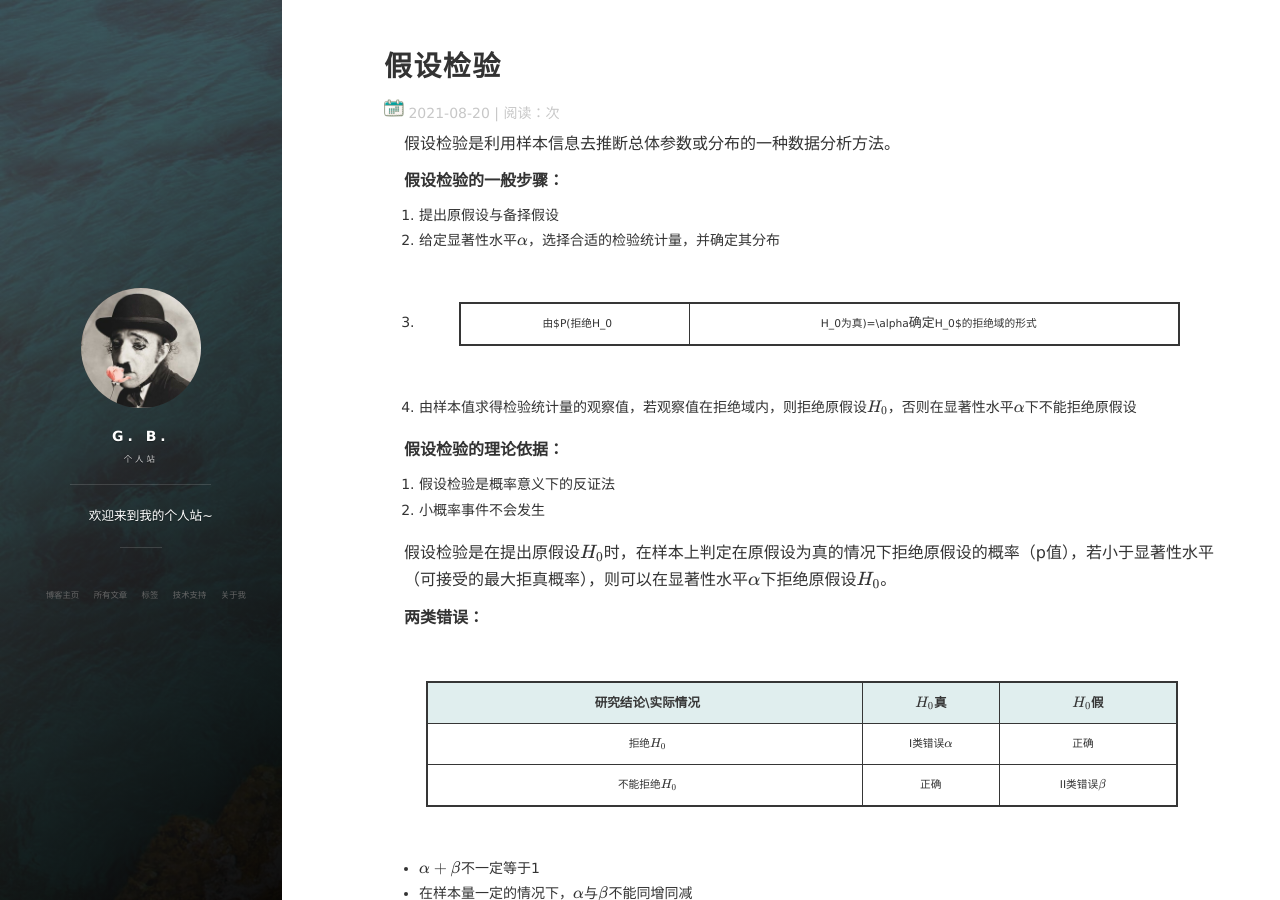
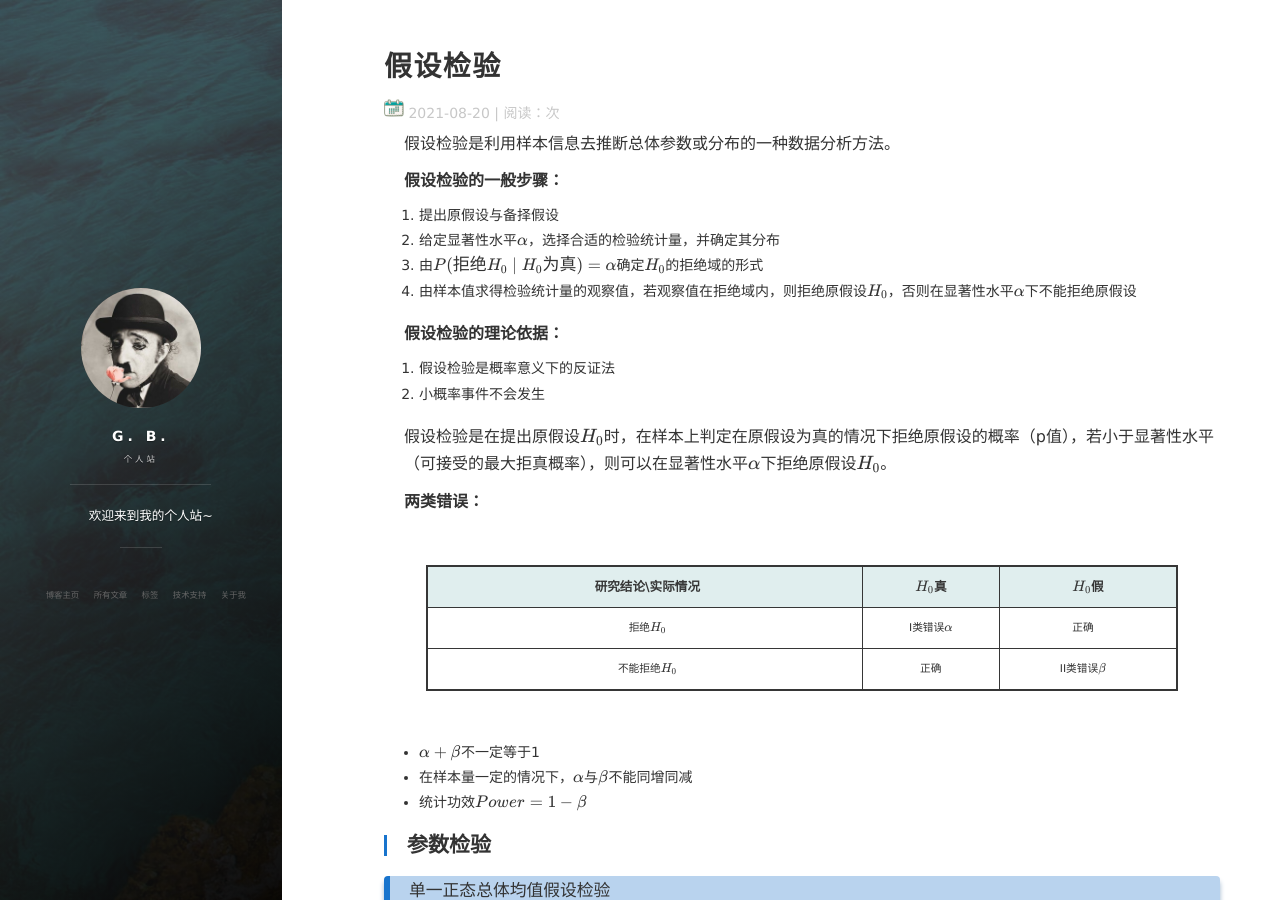
Before and after one commit to Blanket58/Blanket58.github.io, a Jekyll site: the page built from _posts/2021-08-20-hypothesis-test.md, in a window 1280 px wide and 900 px high. Built offline with Jekyll 4.4.1, drawn with Linux system fonts in a browser that asks for light colours; nearby versions of some CDN libraries; comment, search, counter and statistics services are not loaded.

Commit message:
Update 2021-08-20-hypothesis-test.md

```diff
--- a/_posts/2021-08-20-hypothesis-test.md
+++ b/_posts/2021-08-20-hypothesis-test.md
@@ -13,7 +13,7 @@ katex: true
 
 1. 提出原假设与备择假设
 2. 给定显著性水平$\alpha$，选择合适的检验统计量，并确定其分布
-3. 由$P(拒绝H_0 | H_0为真)=\alpha$确定$H_0$的拒绝域的形式
+3. 由$P(拒绝H_0 \mid H_0为真)=\alpha$确定$H_0$的拒绝域的形式
 4. 由样本值求得检验统计量的观察值，若观察值在拒绝域内，则拒绝原假设$H_0$，否则在显著性水平$\alpha$下不能拒绝原假设
 
 **假设检验的理论依据：**
@@ -91,7 +91,7 @@ H_0: \mu = \mu_0 \\
 H_1: \mu \neq \mu_0
 $$
 
-若$|z| > z_{\frac \alpha 2}$则拒绝原假设，总体均值在$1- \alpha$置信度下的置信区间为：
+若$\left|z\right| > z_{\frac \alpha 2}$则拒绝原假设，总体均值在$1- \alpha$置信度下的置信区间为：
 
 $$
 [\bar X - z_{\frac \alpha 2} \frac \sigma {\sqrt n}, \bar X + z_{\frac \alpha 2} \frac \sigma {\sqrt n}]
@@ -130,15 +130,20 @@ $$
 假设$X$与$Y$相互独立，且$X \sim N(\mu_1, \sigma_1^2)$，$Y \sim N(\mu_2, \sigma_2^2)$，
 
 样本均值：
+
 $$
 \bar X \sim N(\mu_1, \frac {\sigma_1^2} {n_1}) \\
 \bar Y \sim N(\mu_2, \frac {\sigma_2^2} {n_2})
 $$
+
 样本均值差：
+
 $$
 \bar X - \bar Y \sim N(\mu_1 - \mu_2, \frac {\sigma_1^2} {n_1} + \frac {\sigma_2^2} {n_2})
 $$
+
 于是检验统计量可以构建为：
+
 $$
 z = \frac {(\bar X - \bar Y) - (\mu_1 - \mu_2)} {\sqrt {\frac {\sigma_1^2} {n_1} + \frac {\sigma_2^2} {n_2}}} \sim N(0, 1)
 $$
@@ -146,23 +151,32 @@ $$
 #### 总体方差$\sigma_1^2$、$\sigma_2^2$未知，但$\sigma_1^2 = \sigma_2^2$
 
 已知
+
 $$
 \frac {(n_1-1)s_1^2}{\sigma^2} \sim \chi^2(n_1 - 1) \\
 \frac {(n_2-1)s_2^2}{\sigma^2} \sim \chi^2(n_2 - 1)
 $$
+
 由卡方分布可加性得：
+
 $$
 \frac {(n_1-1)s_1^2}{\sigma^2} + \frac {(n_2-1)s_2^2}{\sigma^2} \sim \chi^2(n_1 + n_2 - 2)
 $$
+
 又有
+
 $$
 \frac {(\bar X - \bar Y) - (\mu_1 - \mu_2)} {\sqrt {\frac {\sigma^2} {n_1} + \frac {\sigma^2} {n_2}}} \sim N(0, 1)
 $$
+
 于是检验统计量可以构建为：
+
 $$
 t = \frac {(\bar X - \bar Y) - (\mu_1 - \mu_2)} {\sqrt {\frac {\sigma^2} {n_1} + \frac {\sigma^2} {n_2}}} / \sqrt {\frac {\frac {(n_1-1)s_1^2}{\sigma^2} + \frac {(n_2-1)s_2^2}{\sigma^2}} {n_1 + n_2 - 2}} = \frac {(\bar X - \bar Y) - (\mu_1 - \mu_2)} {s_{pool} \sqrt {\frac 1 {n_1} + \frac 1 {n_2}}} \sim t(n_1 + n_2 - 2)
 $$
+
 其中：
+
 $$
 s_{pool} = \sqrt {\frac {(n_1 - 1)s_1^2 + (n_2 - 1)s_2^2} {n_1 + n_2 - 2}}
 $$
```
